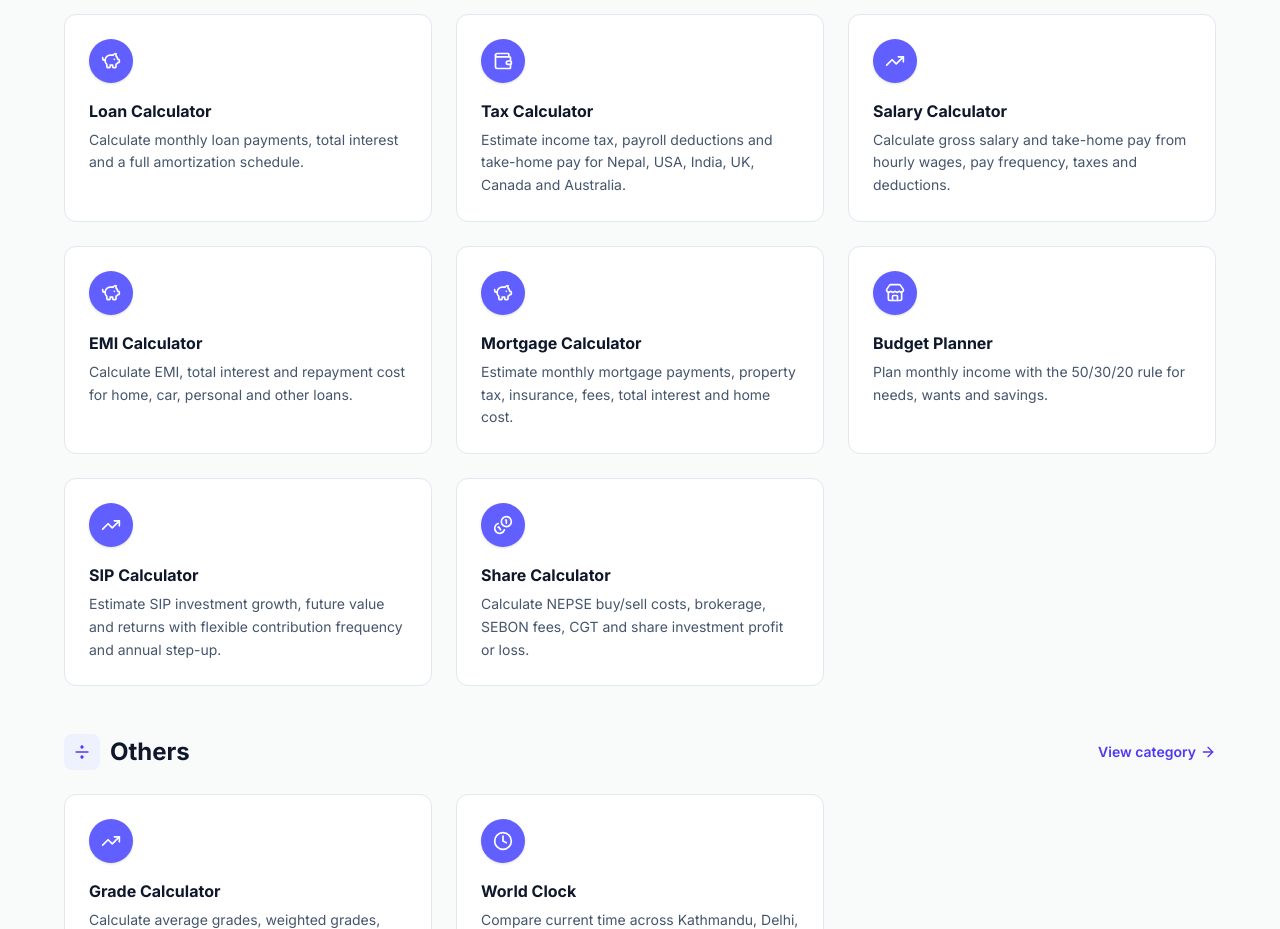
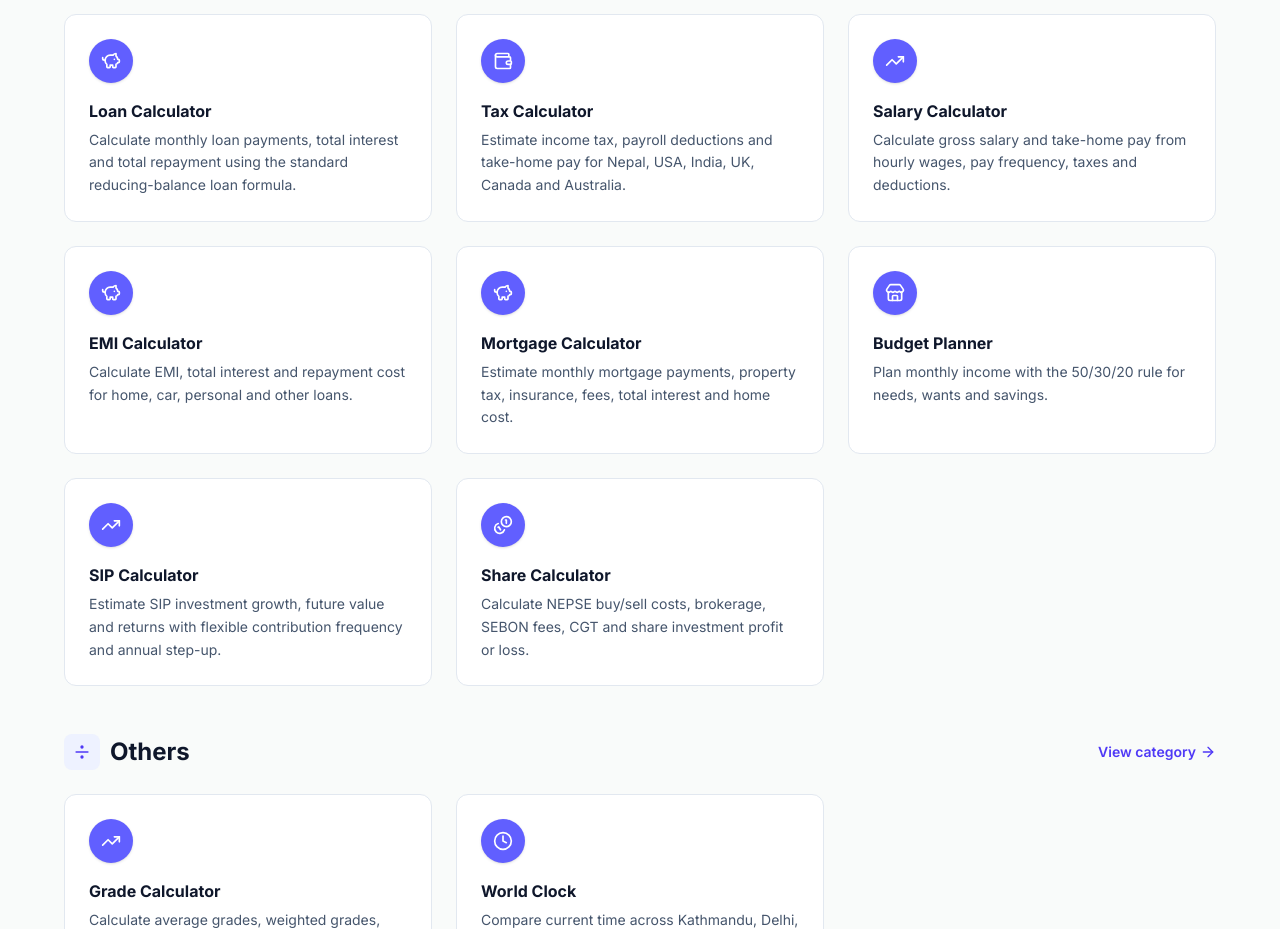
Before and after one commit to Sant7611/calchub, a Next.js app: page / in a window 1280 px wide. Shown: the part 1400-2329 px from the top of the page. Built offline with nearby package versions, Linux system fonts and the light colour scheme.

Commit message:
Correct loan calculator SEO description

```diff
--- a/src/data/categories.ts
+++ b/src/data/categories.ts
@@ -56,7 +56,7 @@ export const categories: Category[] = [
       {
         name: "Loan Calculator",
         slug: "loan-calculator",
-        description: "Calculate monthly loan payments, total interest and a full amortization schedule.",
+        description: "Calculate monthly loan payments, total interest and total repayment using the standard reducing-balance loan formula.",
         icon: PiggyBank,
       },
       {
```
